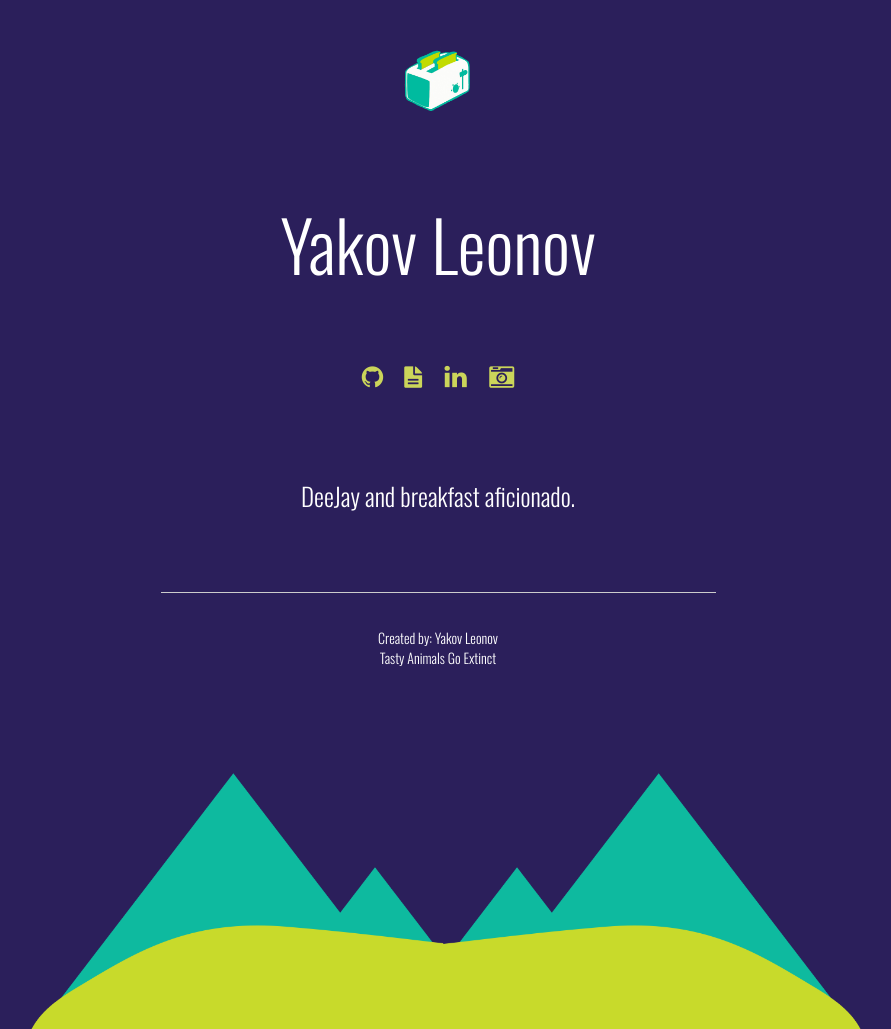
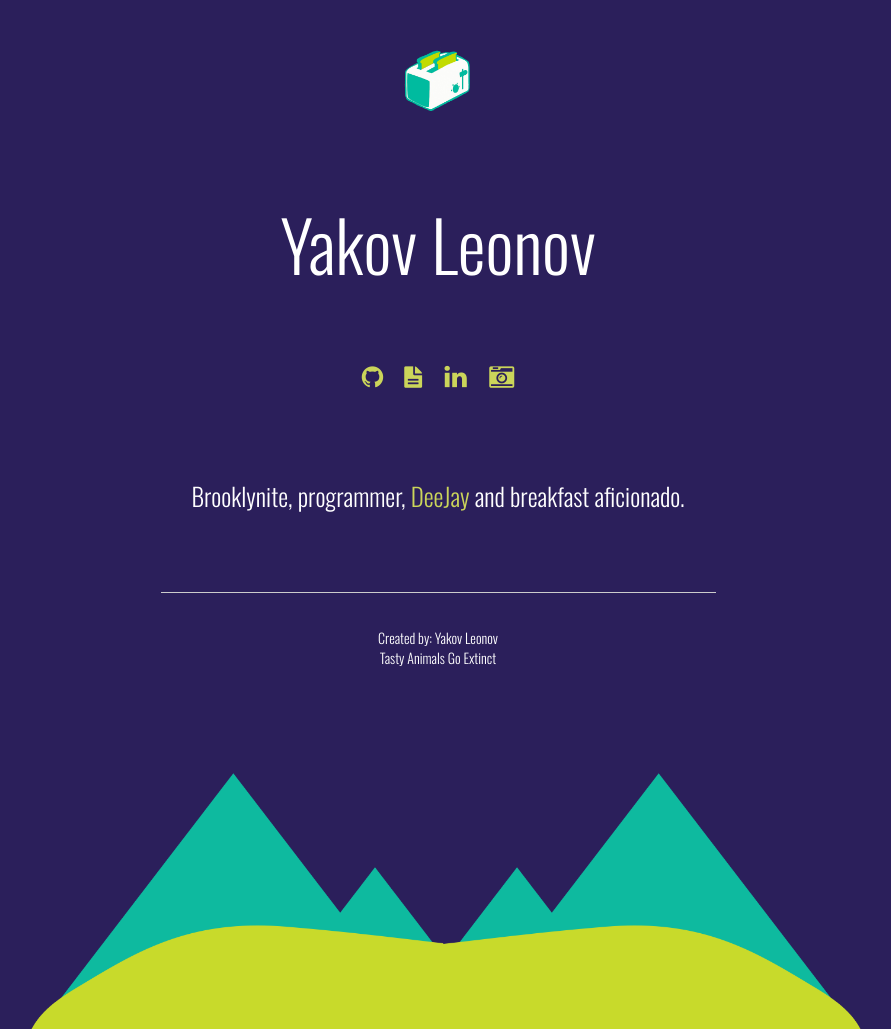
Before and after one commit to bruute/my-first-website, a Django app: page / in a window 1280 px wide. Shown: the whole page, without its empty margins (202-1093 px from the left). Run offline with Django 3.2, Linux system fonts and the light colour scheme; data that the repository does not hold is empty; some libraries are stand-ins or nearby versions.

```diff
--- a/blog/templates/blog/post_list.html
+++ b/blog/templates/blog/post_list.html
@@ -73,7 +73,7 @@
     		<div class="col-lg-6 col-lg-offset-3">
 
                 <!-- Description -->
-    			<p><h10><Brooklynite, programmer, <a href="https://RhythmInMotion.biz"> DeeJay</a> and breakfast aficionado.</10></p>
+    			<p><h10>Brooklynite, programmer, <a href="https://RhythmInMotion.biz"> DeeJay</a> and breakfast aficionado.</10></p>
                 <br>
                 <br>
                 <hr>
```
